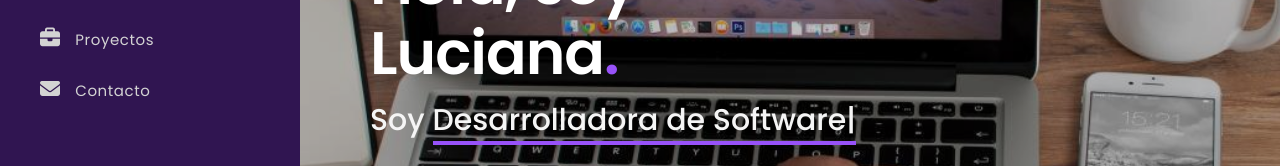
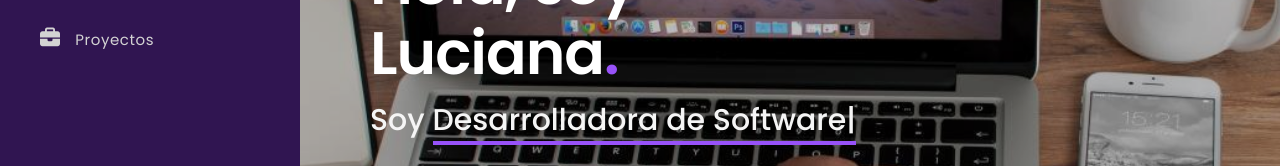
Before and after one commit to luciana28/LUCIANA-VARGAS-CV, a plain HTML site: page index.html in a window 1280 px wide. Shown: the part 355-521 px from the top of the page. Drawn offline with nearby package versions, Linux system fonts and the light colour scheme.

Commit message:
correcion

```diff
--- a/index.html
+++ b/index.html
@@ -33,7 +33,7 @@
             <li><a href="#home" class="active"><i class="fa-solid fa-house"></i>Inicio </a></li>
             <li><a href="#about"><i class="fa-solid fa-user"></i> Sobre Mí</a></li>
             <li><a href="#portfolio"><i class="fa-solid fa-briefcase"></i> Proyectos</a></li>
-            <li><a href="#contact"><i class="fa-solid fa-envelope"></i> Contacto</a></li>
+
         </ul>
     </nav>
 
```
